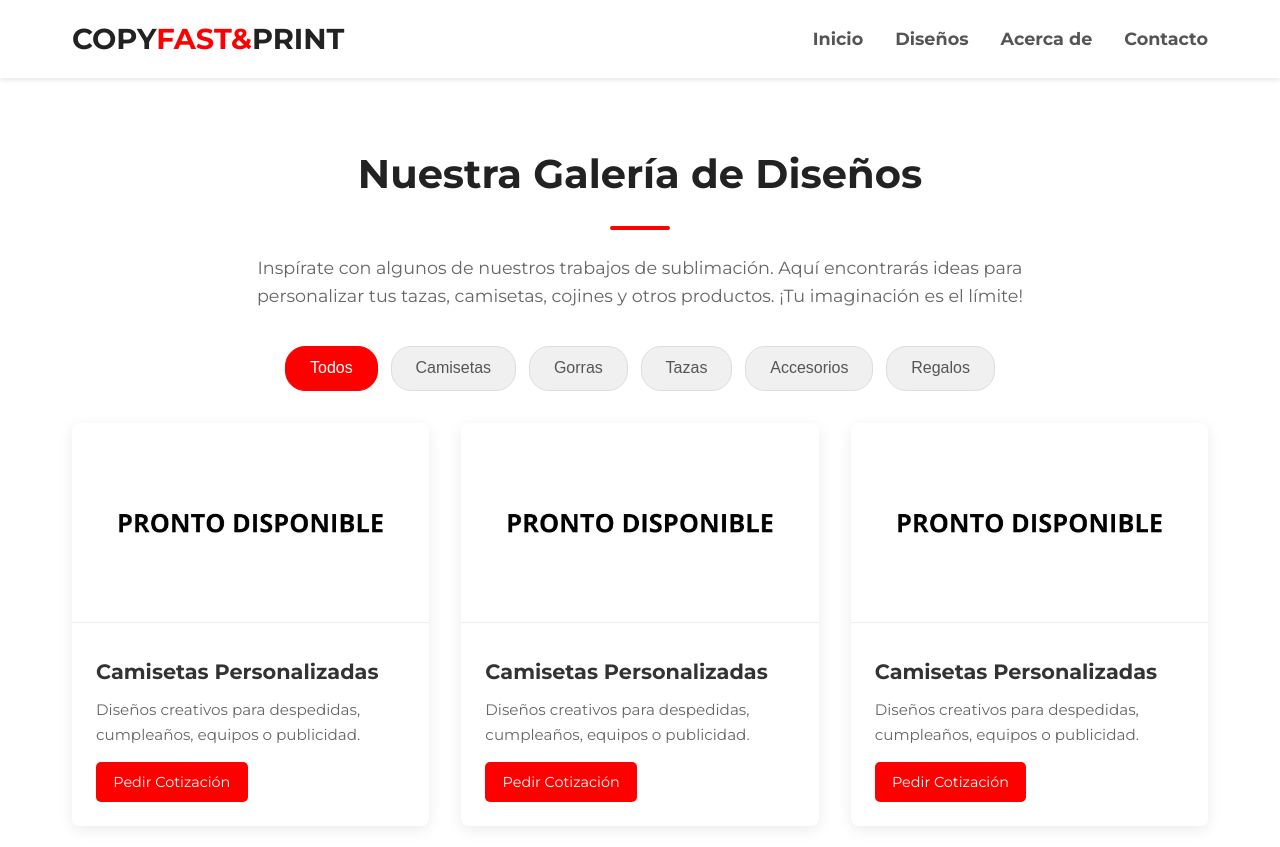
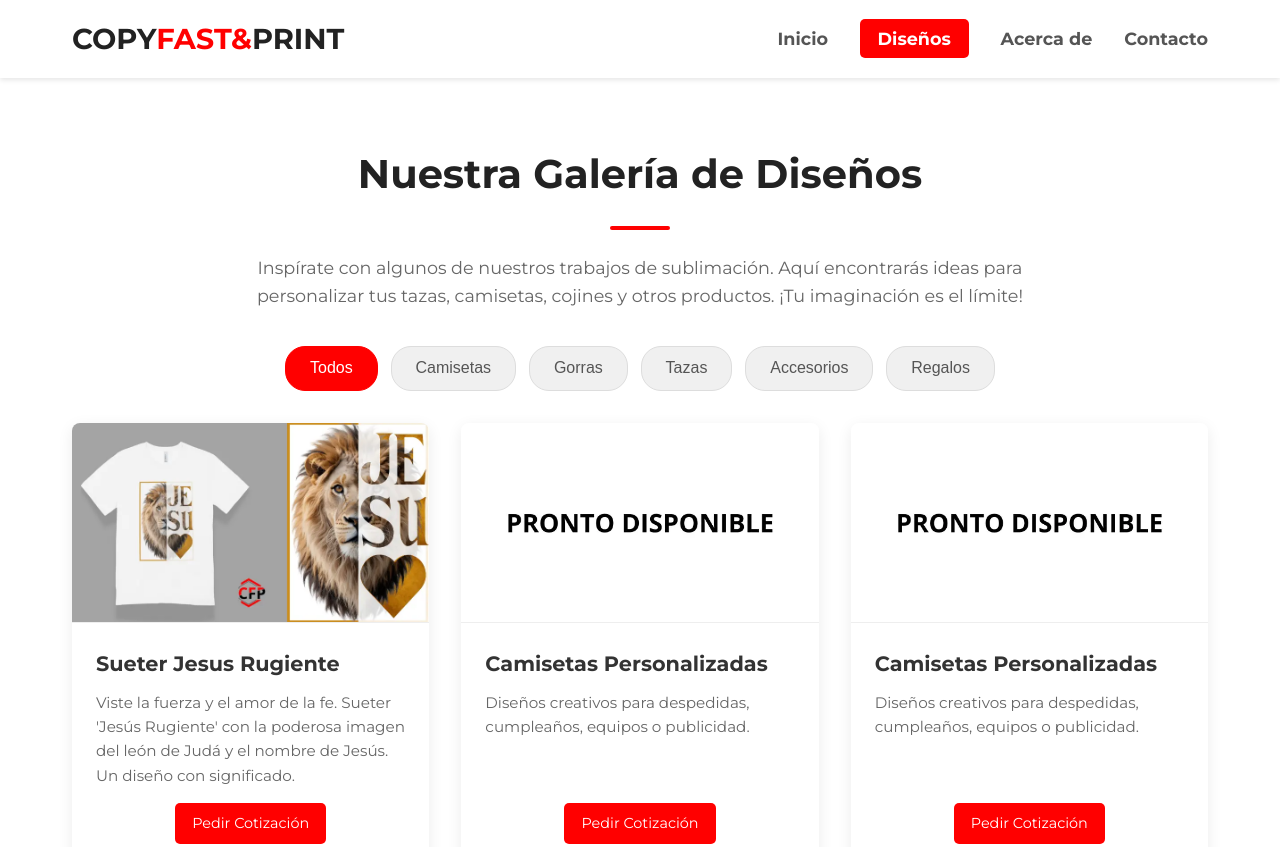
Before and after one commit to Yonny33/emprendimiento, a plain HTML site: page diseño.html in a window 1280 px wide. Shown: the top 847 px of the page. Drawn offline with Linux system fonts and the light colour scheme.

Commit message:
Actualizacion 8 del Proyecto

```diff
--- a/css/styles.css
+++ b/css/styles.css
@@ -91,6 +91,14 @@ header {
   font-size: 1.1em;
   padding: 0.5em 0;
   transition: color 0.3s ease-in-out;
+}
+
+.menu li a.active {
+  background-color: #ff0000;
+  color: #fff;
+  font-weight: 700;
+  padding: 0.5em 1em; /* Ajuste para el padding */
+  border-radius: 5px;
 }
 
 .menu li a:hover {
@@ -204,7 +212,8 @@ header {
 .about-us-section h1,
 .values-section h2,
 .why-choose-us-section h2,
-.section-heading h2 { /* Aplica a los headings dentro de section-heading */
+.section-heading h2 {
+  /* Aplica a los headings dentro de section-heading */
   font-size: 2.5em;
   color: #222;
   margin-bottom: 0.5em; /* Ajustado para estar más cerca del divider */
@@ -277,7 +286,6 @@ header {
   font-size: 1.2em;
 }
 
-
 .why-choose-us-grid {
   display: grid;
   grid-template-columns: repeat(auto-fit, minmax(280px, 1fr));
@@ -327,7 +335,8 @@ header {
   text-align: center;
 }
 
-.designs-section h2 { /* Modificado para coexistir con .section-heading h2 */
+.designs-section h2 {
+  /* Modificado para coexistir con .section-heading h2 */
   font-size: 2.5em;
   color: #222;
   margin-bottom: 0.5em; /* Ajustado */
@@ -373,12 +382,15 @@ header {
 }
 
 .design-card {
+  display: flex;
+  flex-direction: column;
   background-color: #fff;
   border-radius: 8px;
   box-shadow: 0 4px 15px rgba(0, 0, 0, 0.08);
   overflow: hidden;
   text-align: left;
-  transition: transform 0.3s ease-in-out, box-shadow 0.3s ease-in-out, opacity 0.3s ease, height 0.3s ease;
+  transition: transform 0.3s ease-in-out, box-shadow 0.3s ease-in-out,
+    opacity 0.3s ease, height 0.3s ease;
 }
 
 .design-card.hidden {
@@ -388,7 +400,8 @@ header {
   margin: 0;
   border: none;
   visibility: hidden; /* Asegura que no sea interactuable */
-  transition: opacity 0.3s ease, height 0.3s ease, padding 0.3s ease, margin 0.3s ease;
+  transition: opacity 0.3s ease, height 0.3s ease, padding 0.3s ease,
+    margin 0.3s ease;
 }
 
 .design-card:hover {
@@ -404,7 +417,10 @@ header {
 }
 
 .card-info {
+  display: flex;
+  flex-direction: column;
   padding: 1.5em;
+  flex-grow: 1;
 }
 
 .card-info h3 {
@@ -428,6 +444,8 @@ header {
   border-radius: 5px;
   font-size: 0.9em;
   transition: background-color 0.3s ease-in-out;
+  margin-top: auto;
+  align-self: center;
 }
 
 .btn-design-info:hover {
--- a/diseño.html
+++ b/diseño.html
@@ -76,12 +76,16 @@
 
           <div class="gallery-container">
             <div class="design-card" data-category="camisetas">
-              <img src="img/design2.webp" alt="Camiseta con diseño divertido" />
+              <img
+                src="img/camisetas/camiseta-jesus-rugiente-leon-fe-cfp.webp"
+                alt="Camiseta Jesús Rugiente - Diseño de león y fe de CFP"
+              />
               <div class="card-info">
-                <h3>Camisetas Personalizadas</h3>
+                <h3>Sueter Jesus Rugiente</h3>
                 <p>
-                  Diseños creativos para despedidas, cumpleaños, equipos o
-                  publicidad.
+                  Viste la fuerza y el amor de la fe. Sueter 'Jesús Rugiente'
+                  con la poderosa imagen del león de Judá y el nombre de Jesús.
+                  Un diseño con significado.
                 </p>
                 <a href="contacto.html" class="btn-design-info"
                   >Pedir Cotización</a
```
Also changed, not shown: acercade.html (+26 -17 lines), contacto.html (+2 -2 lines), img/Camino de tierra y  Bosque.webp (added), img/Operadordellamadas.webp (added), img/camisetas/camiseta-jesus-rugiente-leon-fe-cfp.webp (added).
